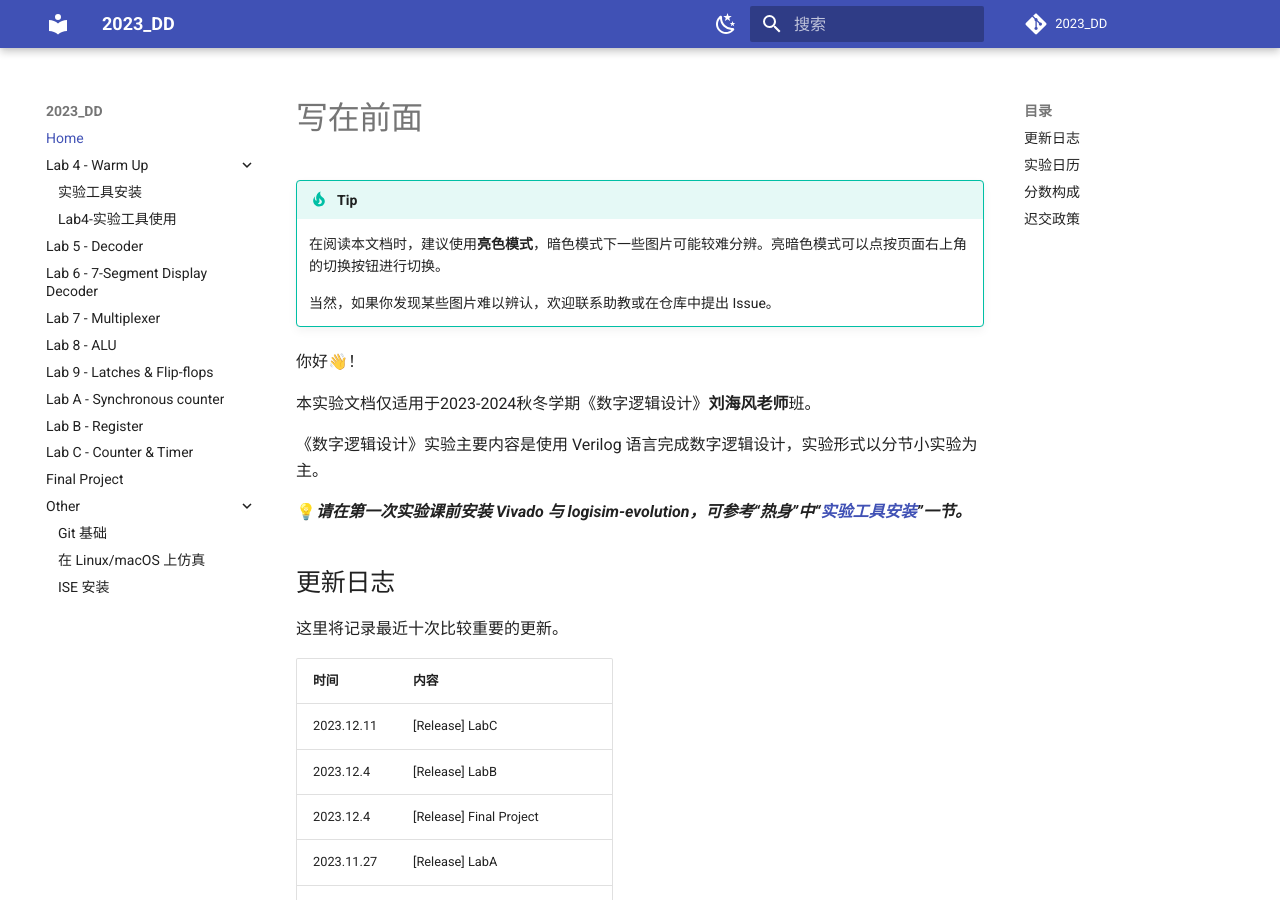
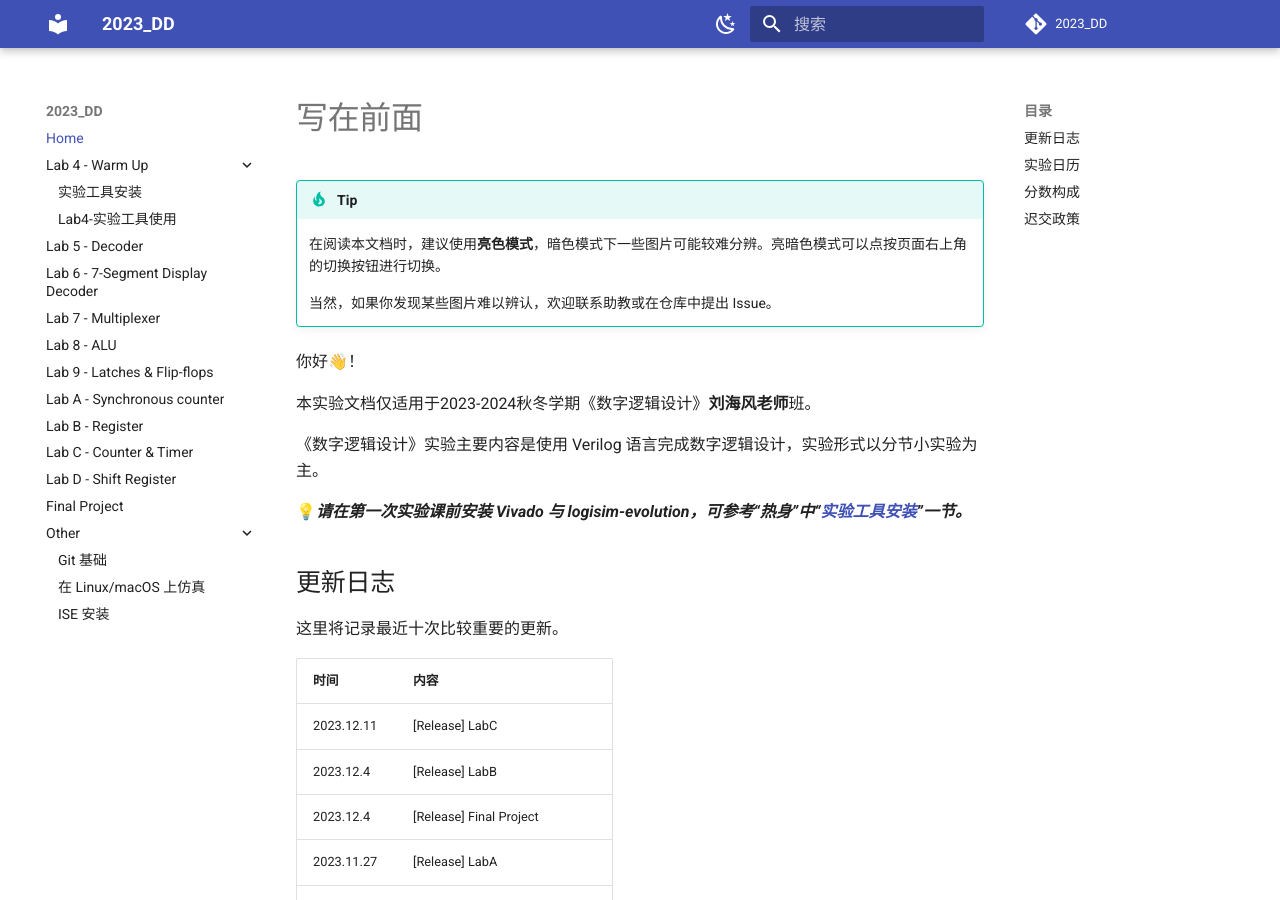
Before and after one commit to Guahao31/2023_DD, an MkDocs documentation site: the page built from docs/index.md, in a window 1280 px wide and 900 px high. Built offline with MkDocs 1.6.1 and Material for MkDocs 9.7.7, drawn with Linux system fonts in a browser that asks for light colours; a script that is not in the unit is left out; comment, search, counter and statistics services are not loaded.

Commit message:
init: labD

```diff
--- a/mkdocs.yml
+++ b/mkdocs.yml
@@ -73,6 +73,7 @@ nav:
   - Lab A - Synchronous counter: labA/sync_counter.md
   - Lab B - Register: labB/register.md
   - Lab C - Counter & Timer: labC/counter_timer.md
+  - Lab D - Shift Register: labD/shift_register.md
   - Final Project: final_project/final_project.md
   - Other:
     - Git 基础: Other/about_git.md
```
Also changed, not shown: docs/labD/shift_register.md (added, +1 -0 lines).
